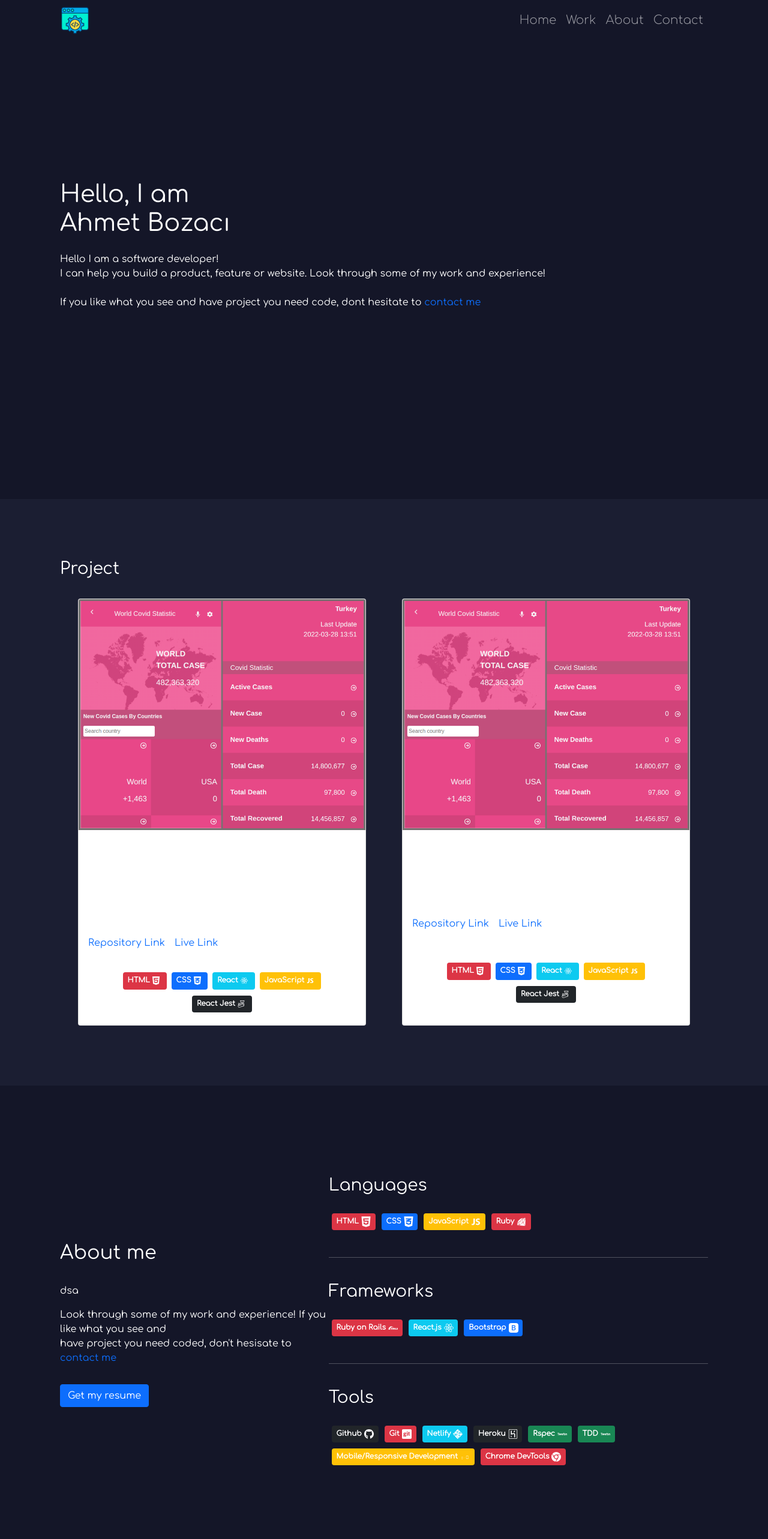
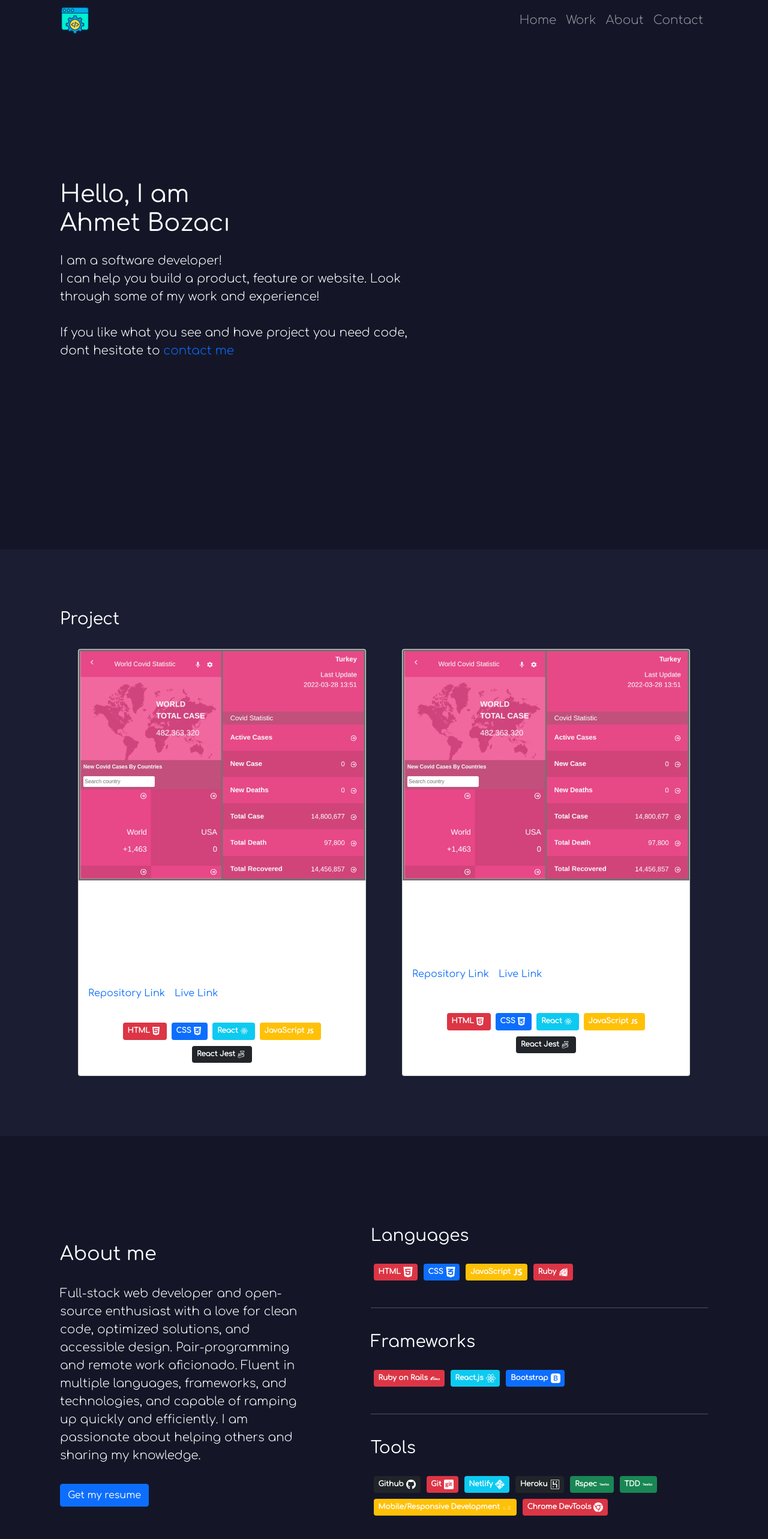
Before and after one commit to ahmetbozaci/portfolio, a React (Create React App) app: page / in a window 1280 px wide. Shown: the top 2566 px of the page at 60% size. Built offline with nearby package versions, Linux system fonts and the light colour scheme.

Commit message:
Update about section

```diff
--- a/src/components/About/About.css
+++ b/src/components/About/About.css
@@ -9,8 +9,15 @@
 @media  screen and (max-width: 992px) {
   .about {
     padding: 100px 50px;
+
   }
   .aboutme-container {
     padding-bottom: 5rem;
   }
 }
+
+@media  screen and (min-width: 992px) {
+  .aboutme-container {
+    width:75%;
+  }
+}
--- a/src/components/About/Aboutme.js
+++ b/src/components/About/Aboutme.js
@@ -1,16 +1,14 @@
 const Aboutme = () => (
-  <div className="align-self-center aboutme-container">
+  <div className="align-self-center aboutme-container me-lg-5">
     <h2>About me</h2>
-    <p className="pt-4">dsa</p>
-    <p>
-      Look through some of my work and experience! If you like what you see and
-      <br />
-      have
-      project you need coded, don&apos;t hesisate to
-      {' '}
-      <a href="#contact" className="text-decoration-none">
-        contact me
-      </a>
+    <p className="lead pt-4">
+      Full-stack web developer and open-source
+      enthusiast with a love for clean code,
+      optimized solutions, and accessible design.
+      Pair-programming and remote work aficionado.
+      Fluent in multiple languages, frameworks, and technologies,
+      and capable of ramping up quickly and efficiently.
+      I am passionate about helping others and sharing my knowledge.
     </p>
     <a
       className="btn btn-primary mt-3"
--- a/src/components/About/Skills.js
+++ b/src/components/About/Skills.js
@@ -12,7 +12,7 @@ import { DiRuby, DiResponsive } from 'react-icons/di';
 import { Badge } from 'react-bootstrap';
 
 const Skills = () => (
-  <div>
+  <div className="ms-lg-5 w-100">
     <div className="pb-4">
       <h3 className="pb-3">Languages</h3>
       <div className="list-unstyled">
--- a/src/components/Contact/Contact.js
+++ b/src/components/Contact/Contact.js
@@ -11,7 +11,7 @@ const Contact = () => (
           <br />
           perhaps just talk?
         </h3>
-        <p className="pb-4">
+        <p className="pb-4 lead">
           Reach me on social media, by filling out the contact form or
           <br />
           by sending and email to
--- a/src/components/Main/Main.js
+++ b/src/components/Main/Main.js
@@ -7,14 +7,18 @@ const Main = () => (
       <br />
       Ahmet Bozacı
     </h1>
-    <p>
-      Hello I am a software developer!
+    <p className="lead">
+      I am a software developer!
       <br />
-      I can help you build a product, feature or website. Look through some of
+      I can help you build a product, feature or website. Look
+      <br />
+      through some of
       my work and experience!
       <br />
       <br />
-      If you like what you see and have project you need code, dont hesitate
+      If you like what you see and have project you need code,
+      <br />
+      dont hesitate
       to
       {' '}
       <a href="#contact" className="text-decoration-none">
```
